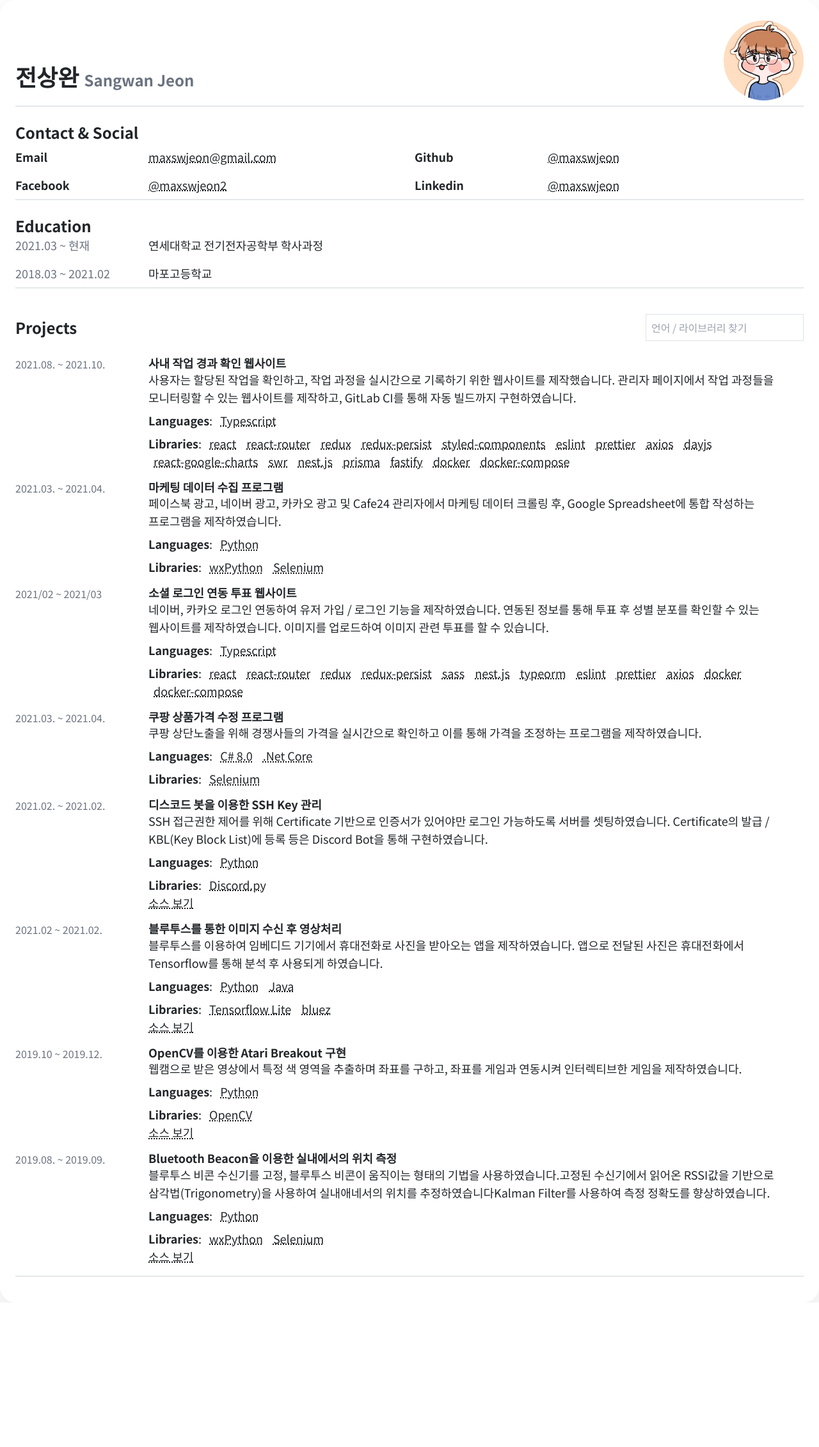
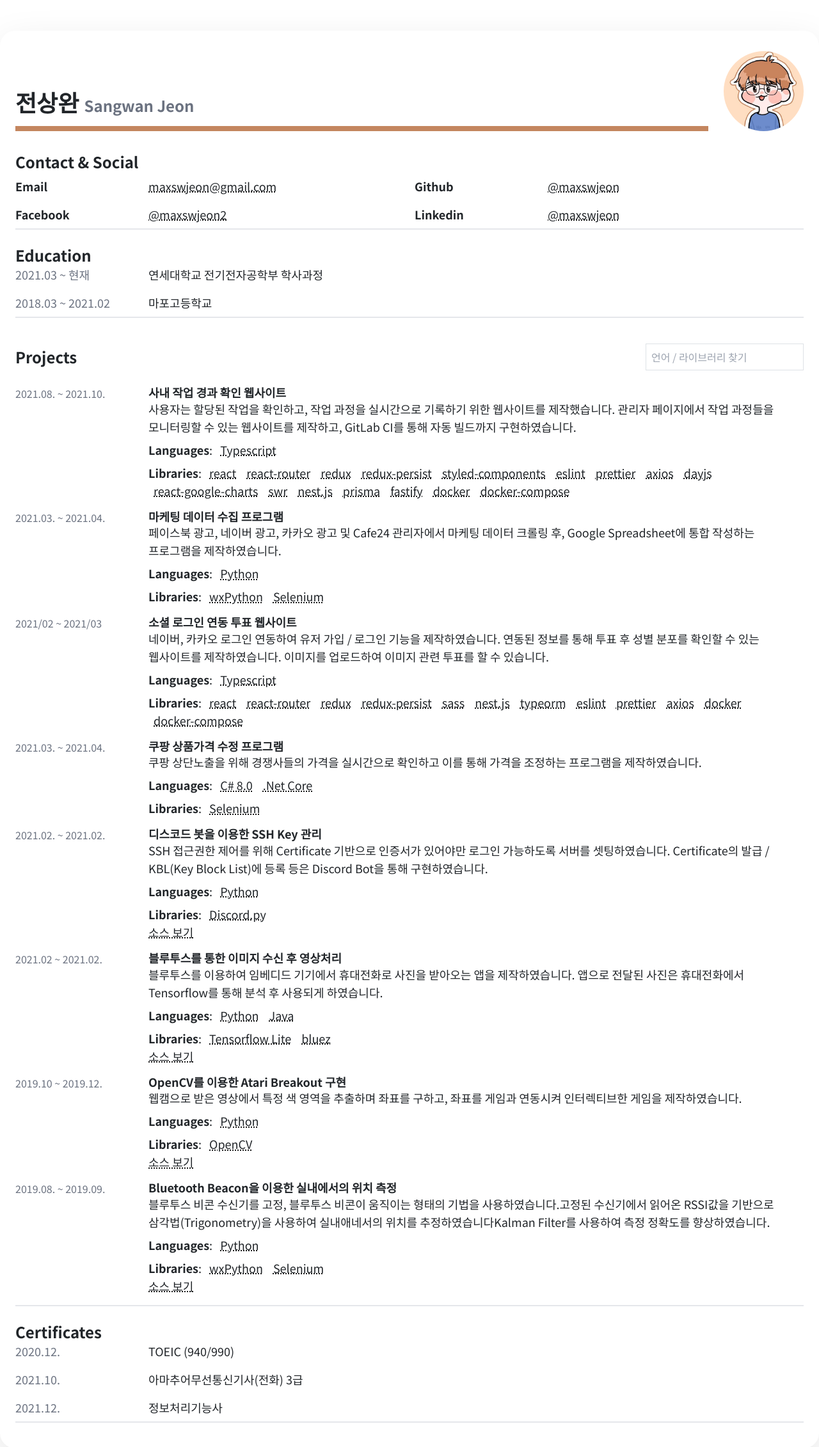
Before and after one commit to maxswjeon/maxswjeon, a React (Vite) app: page / in a window 1280 px wide. Shown: the whole page at 64% size. Before the commit the page ends 2036 px from the top, so only its background shows below. Built offline with nearby package versions, Linux system fonts and the light colour scheme.

Commit message:
Add Certificate Section

```diff
--- a/index.html
+++ b/index.html
@@ -46,9 +46,9 @@
     <link rel="icon" type="image/png" sizes="96x96" href="/src/images/icons/favicon-96x96.png">
     <link rel="icon" type="image/png" sizes="16x16" href="/src/images/icons/favicon-16x16.png">
     <link rel="manifest" href="/src/images/icons/manifest.json">
-    <meta name="msapplication-TileColor" content="#1A2E69">
+    <meta name="msapplication-TileColor" content="#c4865f">
     <meta name="msapplication-TileImage" content="/images/icons/ms-icon-144x144.png">
-    <meta name="theme-color" content="#1A2E69">
+    <meta name="theme-color" content="#c4865f">
 
     <script>
       window.dataLayer = window.dataLayer || [];
--- a/src/App.tsx
+++ b/src/App.tsx
@@ -2,19 +2,20 @@ import Character from './images/icons/character.png';
 import ContactSection from './sections/ContactSection';
 import EducationSection from './sections/EducationSection';
 import ProjectSection from './sections/ProjectSection';
+import CertificateSection from './sections/CertificateSection';
 
 function App() {
     return (
-        <div className="print:w-[21cm] print:h-[29.7cm] print:border-none print:m-0 print:p-0 container mx-auto sm:my-12 my-0 p-6 sm:shadow-card rounded-3xl">
-            <header className="flex mb-3 border-b-2 border-b-gray-200 py-2">
-                <div className="flex grow align-bottom items-end">
+        <div className="print:w-[21cm] print:h-[29.7cm] print:border-none print:m-0 print:p-0 container mx-auto sm:my-12 p-6 sm:shadow-card rounded-3xl">
+            <header className="flex mb-3 py-2">
+                <div className="flex grow align-bottom items-end  border-b-8 border-b-[#c4865f]">
                     <h1 className="print:text-[24pt] text-4xl font-bold mb-3 align-text-bottom">
                         전상완 <br className="sm:hidden block" />
                         <span className="print:text-[16pt] text-2xl font-bold text-gray-500">Sangwan Jeon</span>
                     </h1>
                 </div>
                 <img
-                    className="rounded-full print:w-[3.5cm] print:h-[3.5cm] box-border print:m-[0.5cm] w-[27.5vw] h-[27.5vw] max-w-[125px] max-h-[125px]"
+                    className="rounded-full print:w-[3.5cm] print:h-[3.5cm] box-border print:m-[0.5cm] w-[27.5vw] h-[27.5vw] max-w-[125px] max-h-[125px] ml-6"
                     src={Character}
                     alt="Profile Image"
                 />
@@ -22,6 +23,7 @@ function App() {
             <ContactSection />
             <EducationSection />
             <ProjectSection />
+            <CertificateSection/>
         </div>
     );
 }
--- /dev/null
+++ b/src/sections/CertificateSection.tsx
@@ -0,0 +1,15 @@
+const CertificateSection = () => (
+    <section className="mb-3 border-b-2 border-b-gray-200 py-2">
+        <h2 className="print:text-[16pt] font-bold text-2xl">Certificates</h2>
+        <div className="grid grid-cols-12 print:text-[11pt] text-lg gap-3">
+            <p className="md:col-span-2 col-span-3 text-gray-500">2020.12.</p>
+            <p className="md:col-span-10 col-span-9">TOEIC (940/990)</p>
+            <p className="md:col-span-2 col-span-3 text-gray-500">2021.10.</p>
+            <p className="md:col-span-10 col-span-9">아마추어무선통신기사(전화) 3급</p>
+            <p className="md:col-span-2 col-span-3 text-gray-500">2021.12.</p>
+            <p className="md:col-span-10 col-span-9">정보처리기능사</p>
+        </div>
+    </section>
+);
+
+export default CertificateSection;
```
